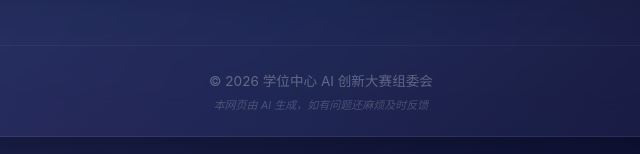
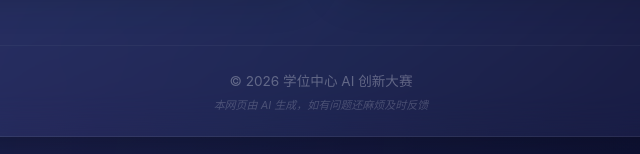
Before and after one commit to dophanhan/xwzx-ai-competition-system-trail, a plain HTML site: page frontend/index.html in a window 1280 px wide. Shown: the part 845-999 px from the top of the page, 319-959 px from the left. Drawn offline with Linux system fonts and the light colour scheme.

Commit message:
修改页脚文字：移除'组委会'

```diff
--- a/frontend/index.html
+++ b/frontend/index.html
@@ -70,7 +70,7 @@
         </main>
 
         <footer class="footer">
-            <p>&copy; 2026 学位中心 AI 创新大赛组委会</p>
+            <p>&copy; 2026 学位中心 AI 创新大赛</p>
             <p class="ai-notice">本网页由 AI 生成，如有问题还麻烦及时反馈</p>
         </footer>
     </div>
```
